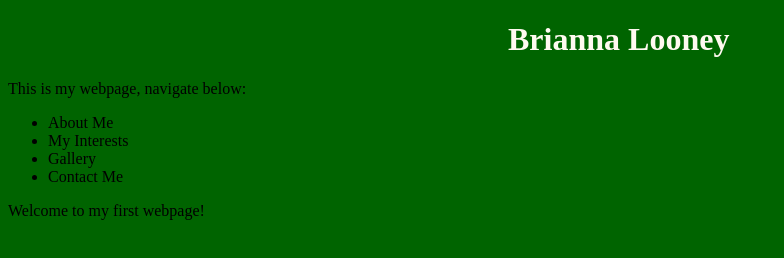
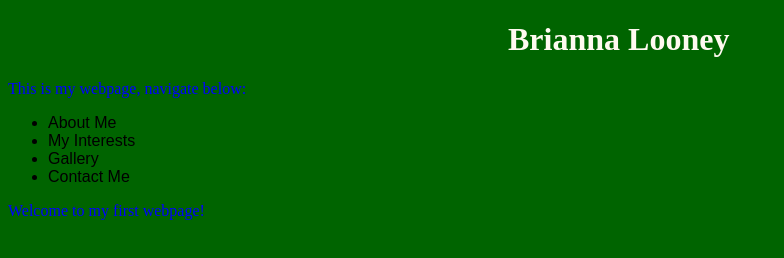
Before and after one commit to BriannaLooney/BriannaLooneyWeb, a plain HTML site: page index.html in a window 1280 px wide. Shown: the whole page, without its empty margins (0-784 px from the left). Drawn offline with Linux system fonts and the light colour scheme.

Commit message:
Update index.html
Attach CSS sheet to index

```diff
--- a/index.html
+++ b/index.html
@@ -8,7 +8,7 @@
            body{background-color: darkgreen}
      </style>
 
-    <link rel="stylesheet" type="text/css" href="CSS/style.css">
+    <link rel="stylesheet" type="text/css" href="mystyles.css">
 
 </head>
 <body>
```
